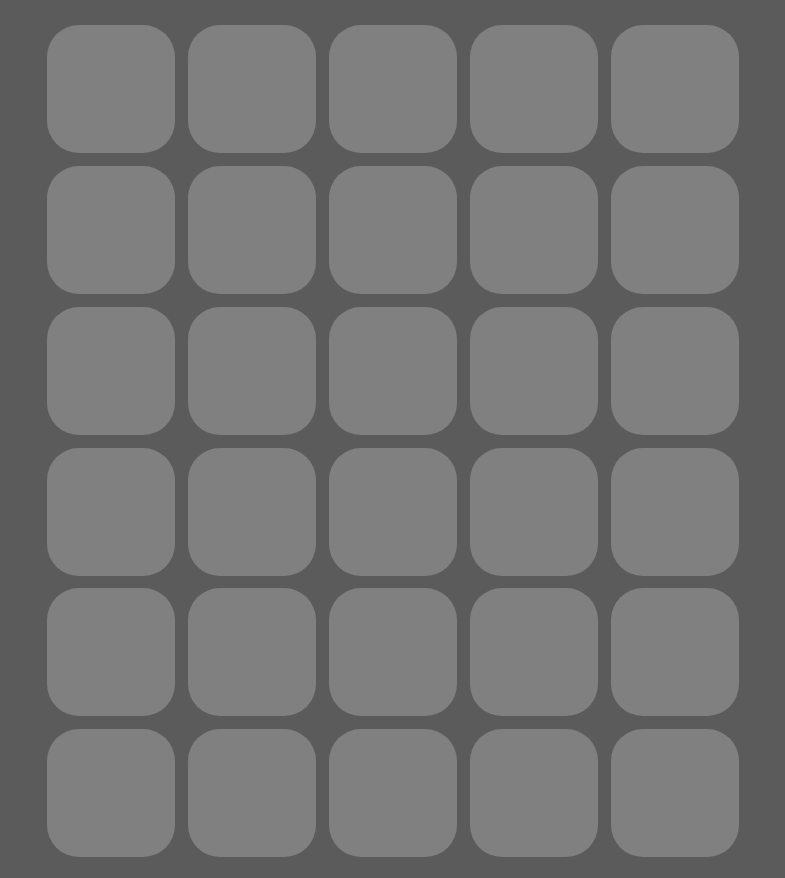
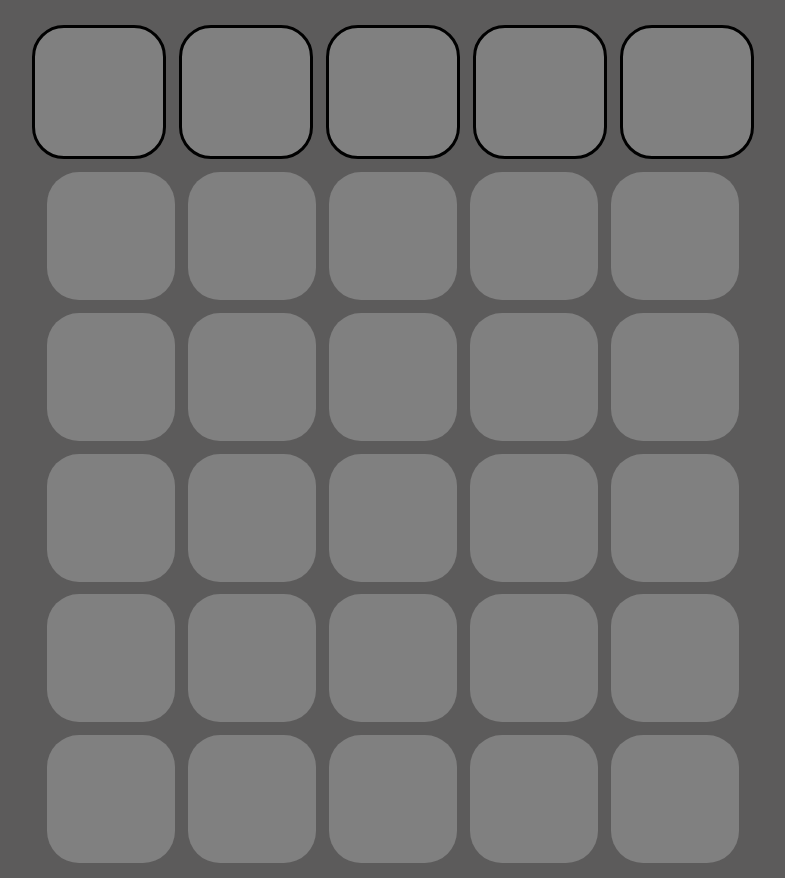
Before and after one commit to usermane6/wordle-but-good, a plain HTML site: page index.html in a window 1280 px wide. Shown: the part 61-939 px from the top of the page, without its empty margins (247-1032 px from the left). Drawn offline with Linux system fonts and the light colour scheme.

Commit message:
shows the curren word better

```diff
--- a/game.js
+++ b/game.js
@@ -25,6 +25,8 @@ function setUp() {
         linebreak = document.createElement("br");
         gameDiv.appendChild(linebreak);
     }
+
+    toggleBorders()
 }
 
 function pressKey(event) {
@@ -50,6 +52,7 @@ function pressKey(event) {
                 answers.push(targetWord)
                 showGuesses();
                 checkGuesses();
+                toggleBorders()
             } else if (guess.length == 5) {
                 for (var i = 0; i < 5; i++) {
                     curTile = document.getElementById(`r${tries}l${i}`)
@@ -82,6 +85,13 @@ function showGuesses() {
     }
 }
 
+function toggleBorders() {
+    for(let i = 0; i < 5; i++) {
+        let curTile = document.getElementById(`r${tries}l${i}`)
+        curTile.classList.toggle("border")
+    }
+}
+
 function checkGuesses() {
     for (let i = 0; i < guesses.length; i++) {
         let chars = guesses[i].split(""), tarChars = targetWord.split("")
--- a/style.css
+++ b/style.css
@@ -34,6 +34,10 @@
     animation-name: errorAnim;
 }
 
+.border {
+    border-style: solid;
+}
+
 @keyframes errorAnim {
     from {
         background-color: red;
```
